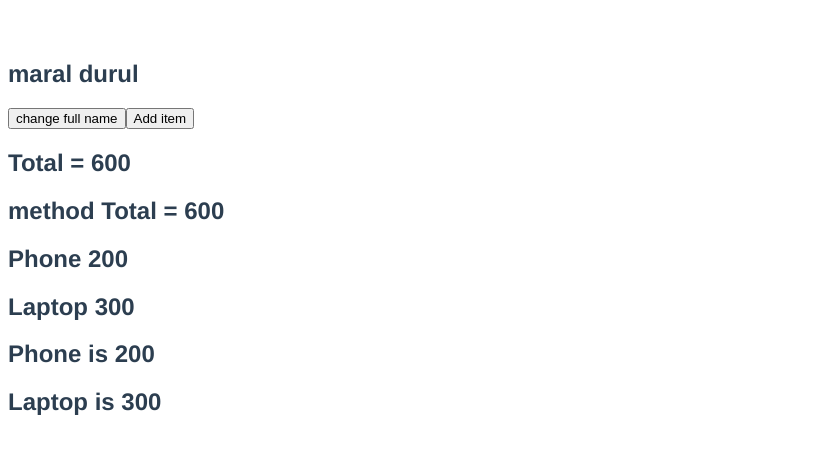
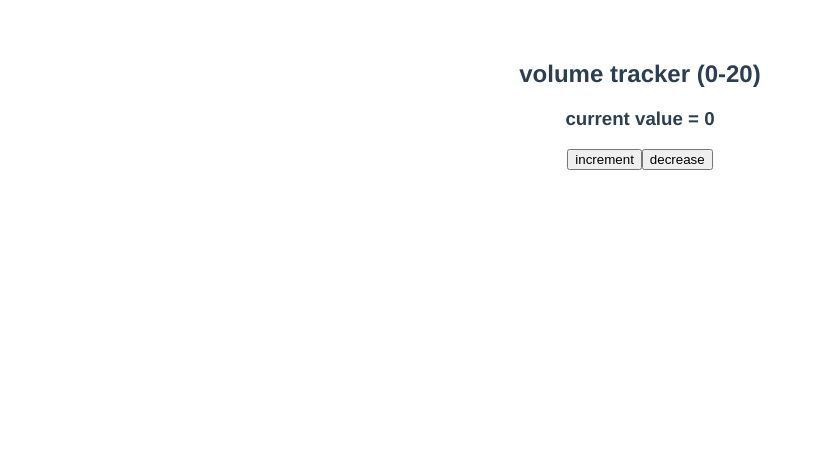
Before and after one commit to AliDurul/VueJS, a Vue app in the folder vue-intro/: page / in a window 1280 px wide. Shown: the top 454 px of the page, without its empty margins (0-815 px from the left). Built offline with nearby package versions, Linux system fonts and the light colour scheme.

Commit message:
watchers intro

```diff
--- a/vue-intro/src/App.vue
+++ b/vue-intro/src/App.vue
@@ -1,17 +1,10 @@
 <template>
-  <h2>{{ fullName }}</h2>
-  <button @click="changeFullName">change full name</button>
-  <button @click="items.push({ id: 4, title: 'keyboard', price: 55 })">
-    Add item
-  </button>
-  <h2>Total = {{ totalPrice }}</h2>
-  <h2>method Total = {{ getTotal() }}</h2>
-  <template v-for="item in items" :key="item.id">
-    <h2 v-if="item.price > 100">{{ item.title }} {{ item.price }}</h2>
-  </template>
-  <h2 v-for="item in expensiveItems" :key="item.id">
-    {{ item.title }} is {{ item.price }}
-  </h2>
+  <h2>volume tracker (0-20)</h2>
+  <h3>current value = {{ volume }}</h3>
+  <div>
+    <button @click="volume += 2">increment</button>
+    <button @click="volume -= 2">decrease</button>
+  </div>
 </template>
 
 <script>
@@ -19,59 +12,23 @@
   name: "App",
   data() {
     return {
-      name: "maral",
-      surName: "durul",
-      items: [
-        {
-          id: 1,
-          title: "TV",
-          price: 100,
-        },
-        {
-          id: 2,
-          title: "Phone",
-          price: 200,
-        },
-        {
-          id: 3,
-          title: "Laptop",
-          price: 300,
-        },
-      ],
+      volume: 0,
+
     };
   },
   methods: {
-    getTotal() {
-      return this.items.reduce(
-        (total, curr) => (total = total + curr.price),
-        0
-      );
-    },
-    changeFullName(){
-      this.fullName = 'ali durul'
-    }
+
   },
   computed: {
-    fullName: {
-      get() {
-        return `${this.name} ${this.surName}`;
-      },
-      set(value){
-        const names = value.split(" ")
-        this.name = names[0]
-        this.surName = names[1]
+
+  },
+  watch:{
+    volume(newValue, oldValue){
+      if(newValue > oldValue && newValue===16){
+        alert('it is too much')
       }
-    },
-    totalPrice() {
-      return this.items.reduce(
-        (total, curr) => (total = total + curr.price),
-        0
-      );
-    },
-    expensiveItems() {
-      return this.items.filter((item) => item.price > 100);
-    },
-  },
+    }
+  }
 };
 </script>
 
@@ -80,7 +37,7 @@
   font-family: Avenir, Helvetica, Arial, sans-serif;
   -webkit-font-smoothing: antialiased;
   -moz-osx-font-smoothing: grayscale;
-  /* text-align: center; */
+  text-align: center;
   color: #2c3e50;
   margin-top: 60px;
 }
```
